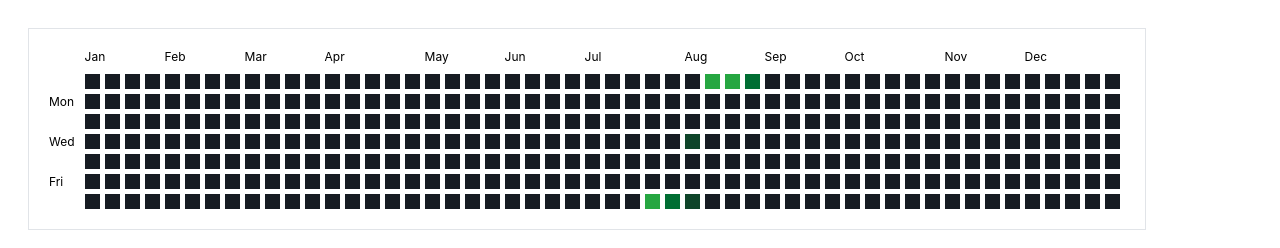
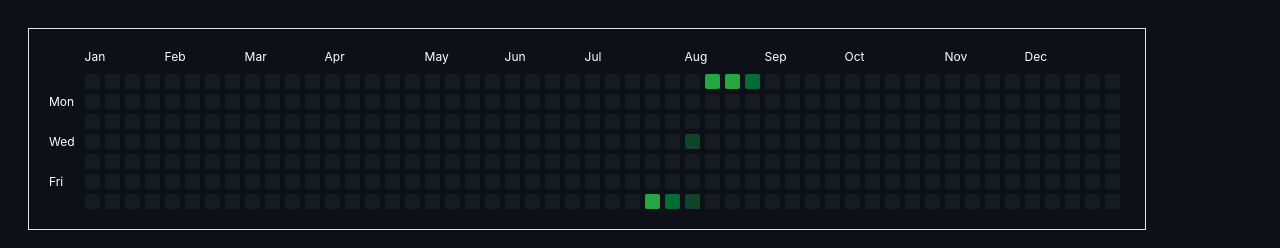
Before and after one commit to aarolehtoaho/commit-graph-pong, a plain HTML site: page index.html in a window 1280 px wide. Drawn offline with Linux system fonts and the dark colour scheme.

Commit message:
Small style and speed fix

```diff
--- a/commitpong.css
+++ b/commitpong.css
@@ -6,7 +6,8 @@
 
 .months { grid-area: months; }
 .days { grid-area: days; }
-.squares { grid-area: squares; }
+.squares { grid-area: squares;}
+.squares li { border-radius: 2px;}
 
 .graph {
     display: inline-grid;
@@ -82,6 +83,11 @@ body {
 
 /* dark theme */
 @media (prefers-color-scheme: dark) {
+    .months { color: white; }
+    .days { color: white; }
+    body {
+        background-color: #0d1117;
+    }
     .squares li {
         background-color: #161b22;
     }
--- a/commitpong.js
+++ b/commitpong.js
@@ -54,7 +54,7 @@ const player1 = {
             speed += 1;
         }
 
-        const speedCap = 3;
+        const speedCap = 4;
         return Math.min(speed, speedCap);
     },
     checkBounds: function() {
```
